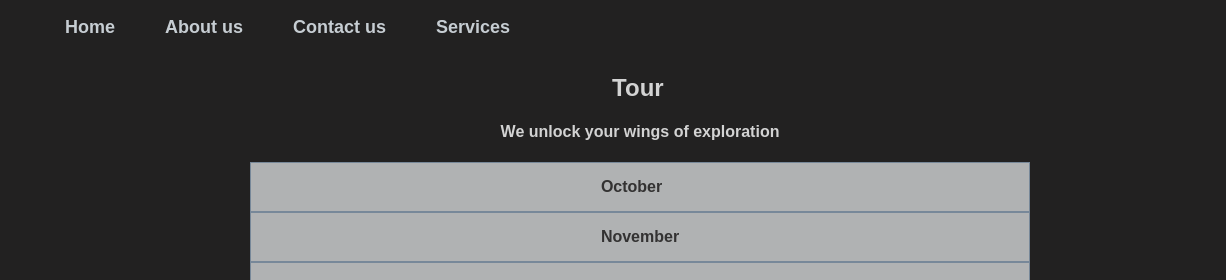
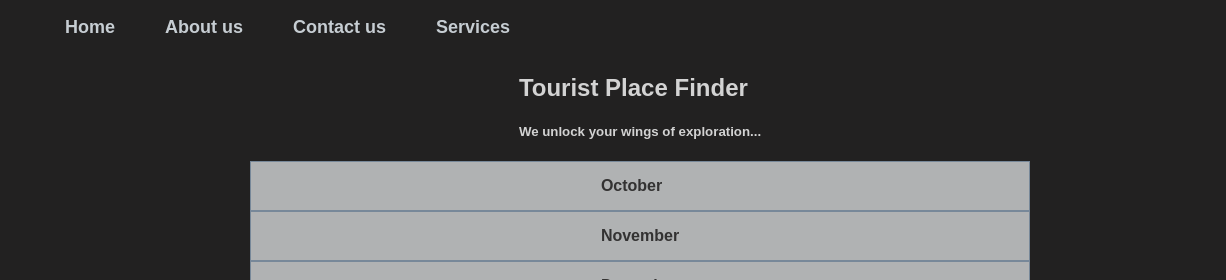
Before and after one commit to Mahendran-Murugan/Web-Development-Practice, a plain HTML site: page CSS/Task5/index.html in a window 1280 px wide. Shown: the top 280 px of the page, 0-1226 px from the left. Drawn offline with Linux system fonts and the light colour scheme.

Commit message:
fix: add final fixes

```diff
--- a/CSS/Task5/index.html
+++ b/CSS/Task5/index.html
@@ -20,8 +20,8 @@
     </header>
     <section class = "center">
         <div class = "title-exp">
-            <h2 class=  "title">Tour</h2>
-            <h4>We unlock your wings of exploration</h4>
+            <h2 class=  "title">Tourist Place Finder</h2>
+            <h5>We unlock your wings of exploration...</h5>
         </div>
         <div class = "months">
             <li class="month">October</li>
--- a/CSS/Task5/style.css
+++ b/CSS/Task5/style.css
@@ -47,11 +47,6 @@ a{
     align-items: center;
 }
 
-.title{
-    position: relative;
-    left: 40%;
-}
-
 .month{
     padding: 15px;
     padding-left: 350px;
```
